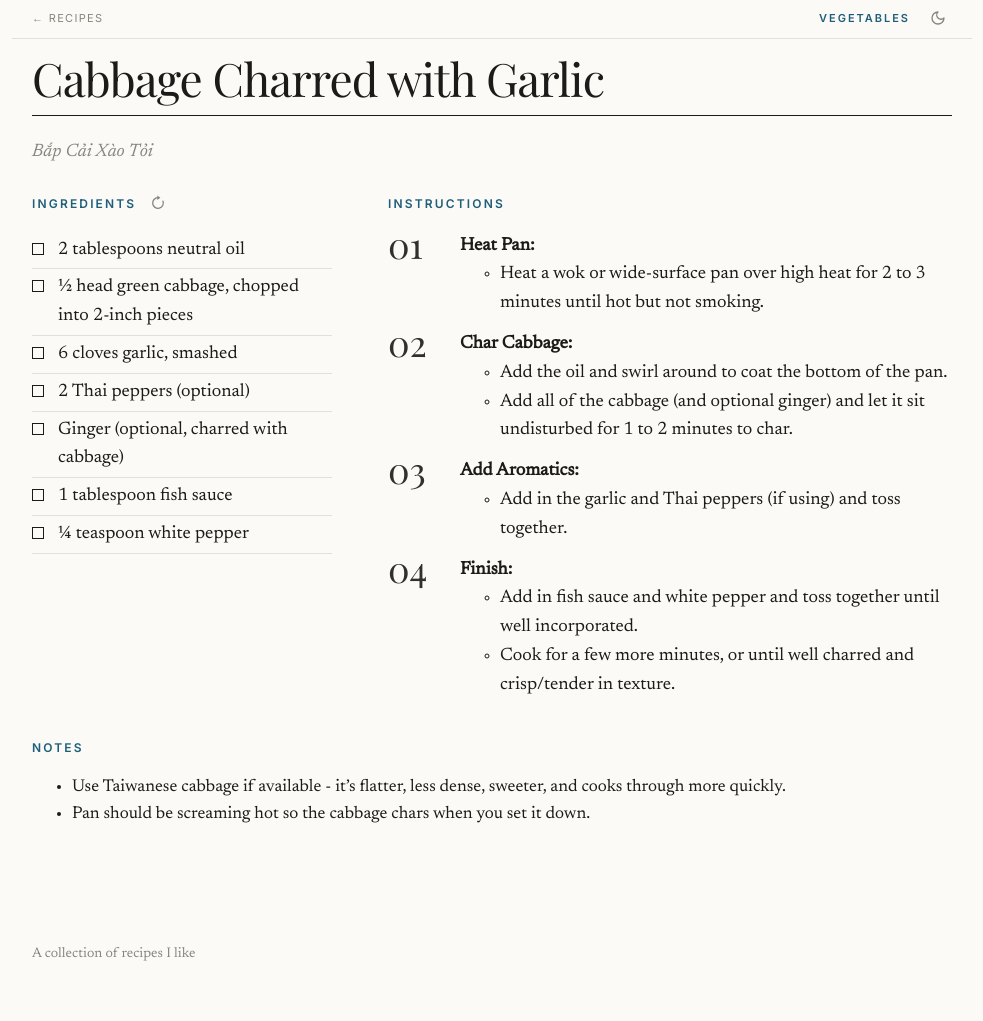
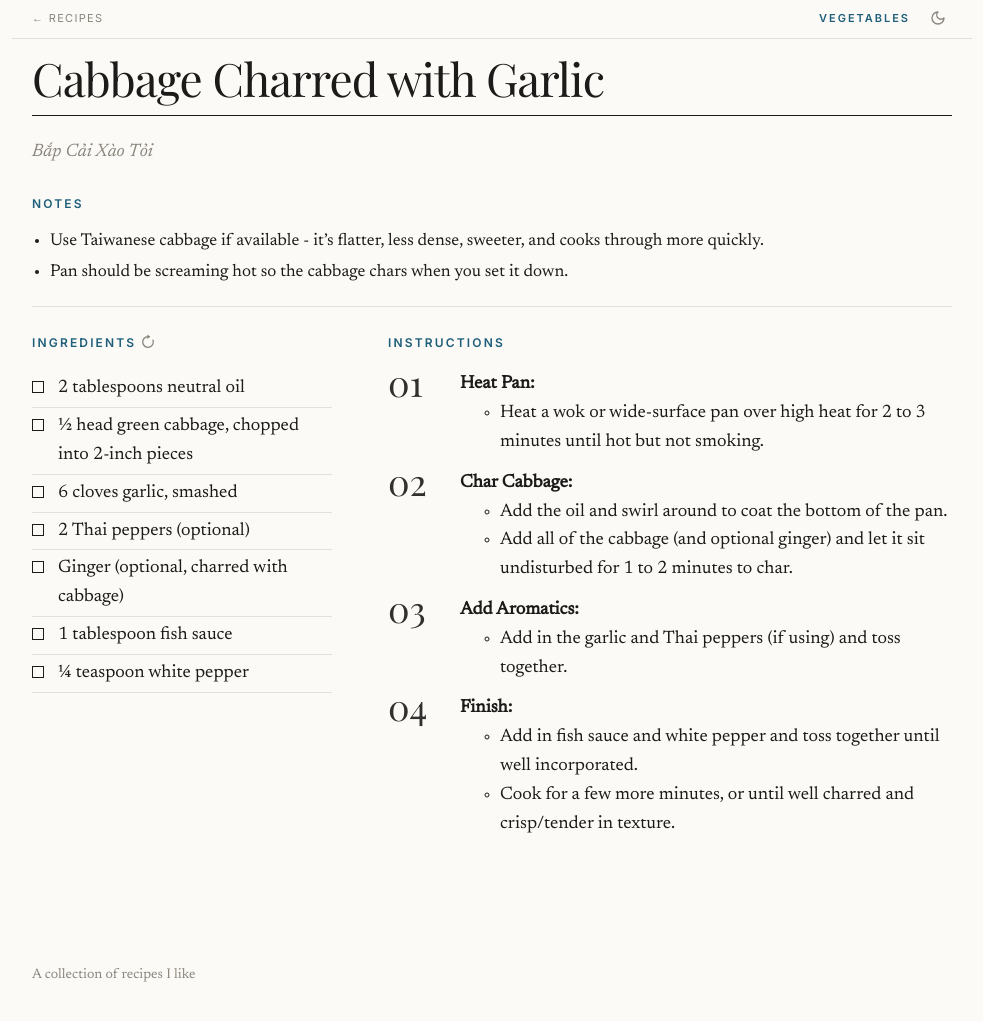
Before and after one commit to DarrenTsung/recipes, a Jekyll site: the page built from _recipes/cabbage_charred_with_garlic.md, in a window 1280 px wide and 1027 px high. Shown: the top 1021 px of the window, without its empty margins (48-1031 px from the left). Built offline with Jekyll 4.4.1, drawn with Linux system fonts in a browser that asks for light colours; some web fonts are replaced.

Commit message:
site: render Notes above Ingredients, tighten reset icon spacing
Co-Authored-By: Claude Opus 5.5 (1M context) <noreply@anthropic.com>
Claude-Session: https://claude.ai/code/session_01KtRTNiSfHD6DJYGyUo7VZo

```diff
--- a/_layouts/page.html
+++ b/_layouts/page.html
@@ -20,6 +20,7 @@ layout: default
   {%- endif -%}
 {%- endfor -%}
 {%- assign sections = "" -%}
+{%- assign notes = "" -%}
 {%- for part in body offset: 1 -%}
   {%- assign bits = part | split: '"' -%}
   {%- assign id = bits[1] -%}
--- a/assets/css/site.css
+++ b/assets/css/site.css
@@ -201,3 +201,10 @@ body { font-size: 18px; }
 .theme-btn:hover, .theme-btn:focus-visible, .reset-btn:hover, .reset-btn:focus-visible { color: var(--muted); }
 @media (hover: hover) { .theme-btn:hover, .reset-btn:hover { color: var(--accent); } }
 .theme-btn svg, .reset-btn svg { transform: translateY(-1px); }
+/* Reset icon sits close to its heading (h2 letter-spacing already adds trailing space) */
+.block-ingredients h2 { gap: 0; }
+.reset-btn { margin-left: -2px; }
+/* Notes above Ingredients: a quiet block with clear separation */
+.block-notes { padding-bottom: 20px; border-bottom: 1px solid var(--line); }
+.block-notes ul { padding-left: 18px; margin: 0; }
+.block-notes li + li { margin-top: 4px; }
```
Also changed, not shown: other parts of _layouts/page.html (+12 -1 lines), CLAUDE.md (+1 -1 lines).
